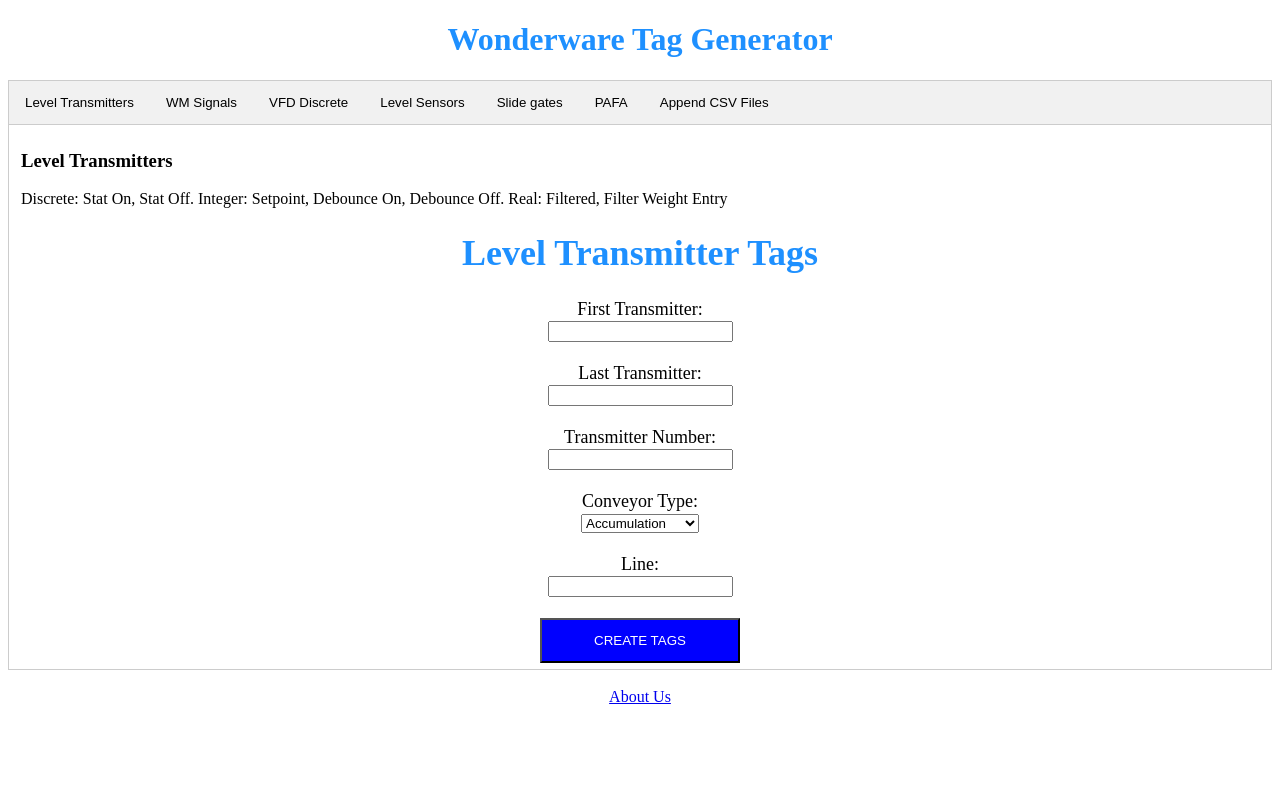
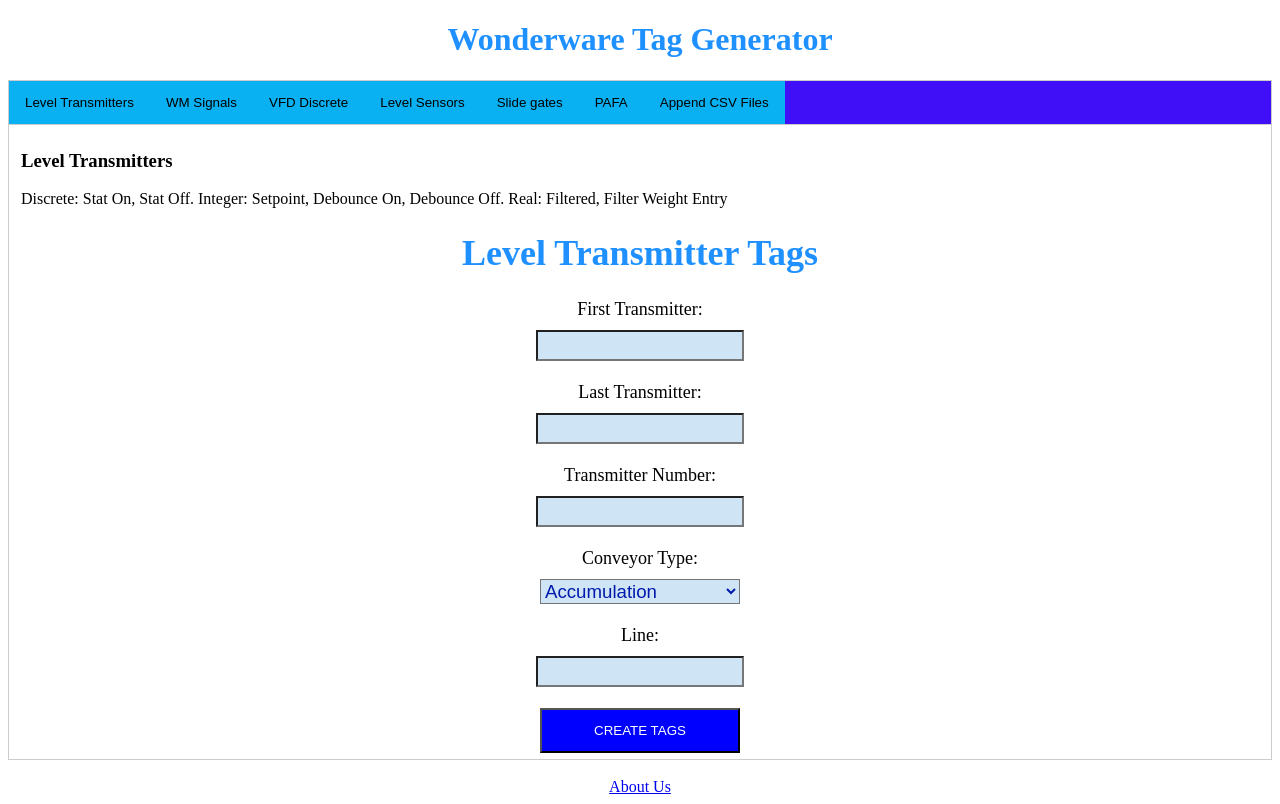
Before and after one commit to sebasalvarez13/ww-tag-generation, a Flask app: page / in a window 1280 px wide, after a click on "Level Transmitters". Before the commit the page ends 704 px from the top, so only its background shows below. Run offline with Flask 2, Linux system fonts and the light colour scheme.

Commit message:
Included style and formatting for input, select, head and body components

```diff
--- a/static/tabs.css
+++ b/static/tabs.css
@@ -1,3 +1,10 @@
+head{
+  background-color: rgb(173, 230, 195);
+}
+body{
+  background-color: rgb(255, 255, 255);
+}
+
 /*Style the input box */
 .form input[type = number]{
   background-color: rgb(245, 198, 127);
@@ -10,12 +17,12 @@
 .tab{
     overflow: hidden;
     border: 1px solid #ccc;
-    background-color: #f1f1f1;
+    background-color: #410ff7;
 }
 
 /*Style the buttons that are used to open the tab content*/
 .tab button{
-  background-color: inherit;
+  background-color: rgb(9, 177, 243);
   float: left;
   border: none;
   outline: none;
@@ -26,12 +33,12 @@
 
 /*Chnage background color of buttons on hover*/
 .tab button hover{
-  background-color: #ddd;
+  background-color: rgb(248, 11, 11);
 }
 
 /*Create an active/current tablink class */
 .tab button.active {
-  background-color: #ccc;
+  background-color: rgb(95, 63, 238);
 
 }
 
@@ -43,3 +50,24 @@
   border: 1px solid #ccc;
   border-top: none;
 }
+input{
+  background-color: rgb(207, 228, 245);
+  height: 25px;
+  width: 200px;
+  font-size: 14pt;
+  color: rgb(0, 26, 172);
+  display: inline-flex;
+  flex-direction: column;
+  margin-top: 10px;
+}
+select{
+  background-color: rgb(207, 228, 245);
+  height: 25px;
+  width: 200px;
+  font-size: 14pt;
+  color: rgb(0, 26, 172);
+  display: inline-flex;
+  flex-direction: column;
+  margin-top: 10px;
+
+}
```
